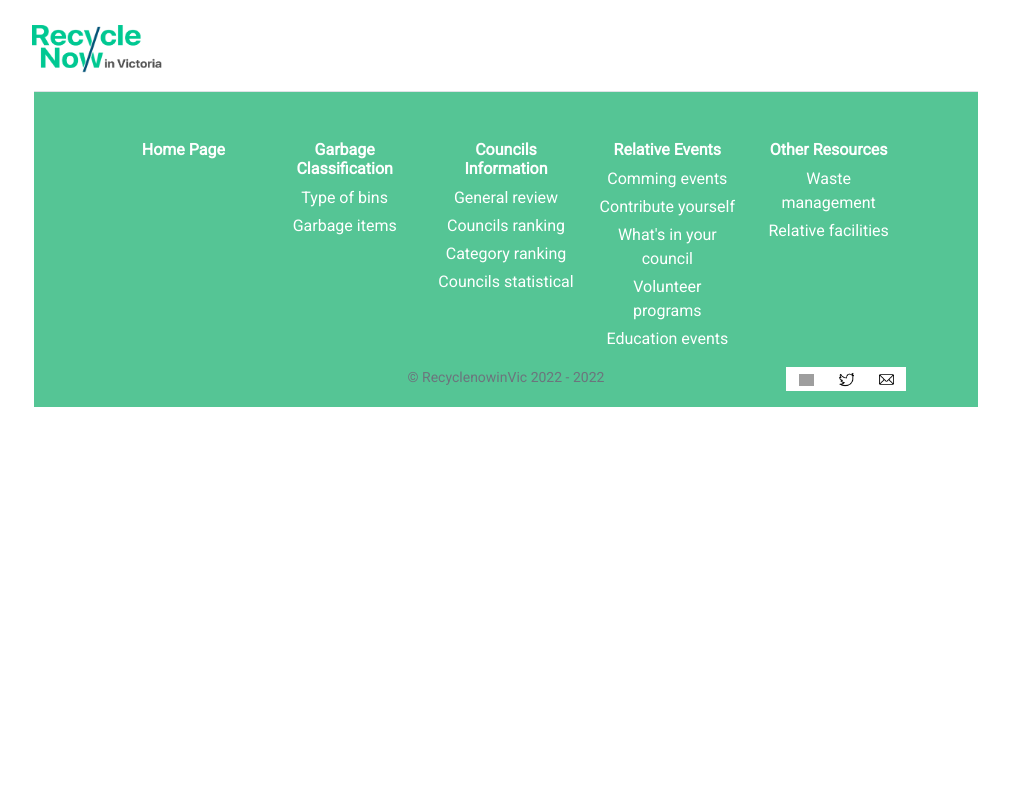
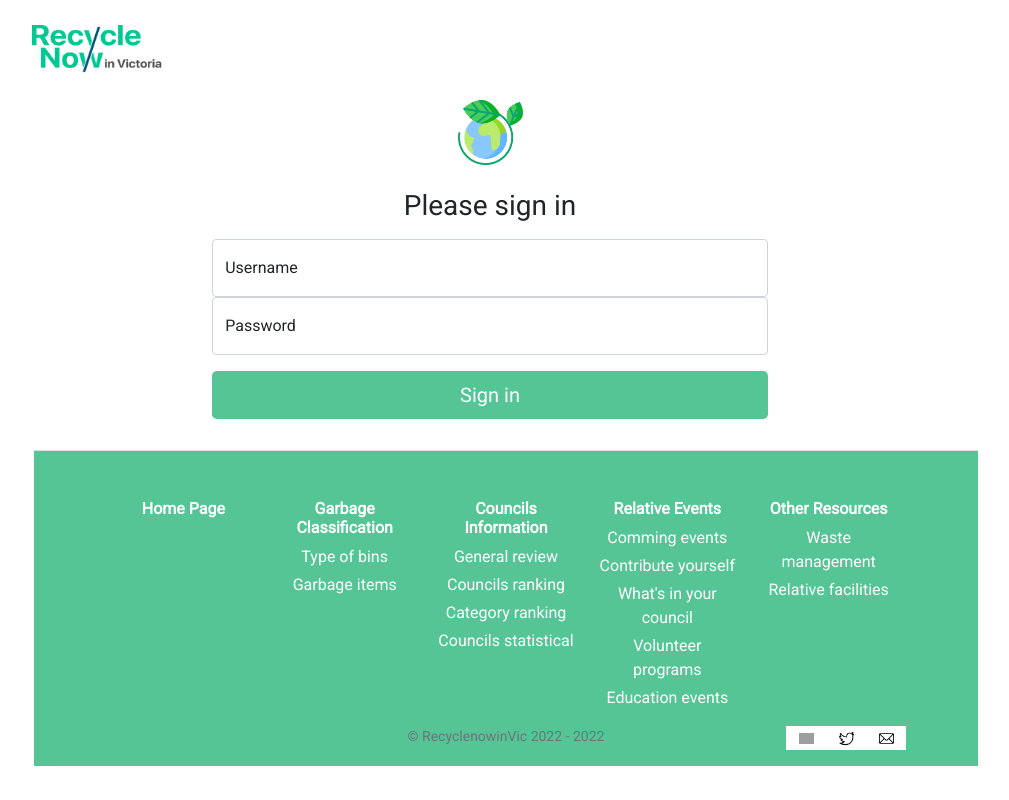
Before and after one commit to marcelo0410/RecyclingNowInVictoria, a React (Create React App) app: page /login in a window 1280 px wide. Shown: the whole page, without its empty margins (150-1159 px from the left). Built offline with nearby package versions, Linux system fonts and the light colour scheme; grey boxes are pictures that could not be loaded.

Commit message:
Website password

```diff
--- a/src/App.js
+++ b/src/App.js
@@ -5,10 +5,20 @@ import Header from './layout/header'
 import Banner from './layout/banner'
 import Homepage from './pages/homepage'
 import CouncilVis from './pages/CouncilVis/councilcanvas'
+import Login from './pages/login/Login';
 import './App.css';
 import {BrowserRouter as Router, Switch,Route, Redirect} from 'react-router-dom'
+import {useState} from 'react'
 
 function App() {
+
+  const [auth, setAuth] = useState(false)
+
+  function handleUserAuth(newValue){
+    setAuth(newValue)
+  }
+
+
   return (
     <Router>
       <div className="App container">
@@ -19,8 +29,16 @@ function App() {
             <Banner/>
             <Homepage/>
           </Route>
+          {/* <Route exact path="/" render={()=>{
+            localStorage.getItem('token')? <Redirect to="/home"/>:<Redirect to="/login"/>
+          }}>
+          </Route> */}
           <Route exact path="/">
-            <Redirect to="/home" />
+            <Redirect to="/login"/>
+          </Route>
+
+          <Route path="/login">
+            <Login/>
           </Route>
           <Route path="/sorting">
             <Nav/>
--- a/src/pages/CouncilVis/SingleCouncil/singlecouncilcanvas.js
+++ b/src/pages/CouncilVis/SingleCouncil/singlecouncilcanvas.js
@@ -12,7 +12,7 @@ export default class singlecouncilcanvas extends PureComponent {
 
   componentDidMount(){
     axios
-    .get(`https://recycling-vic-back-end.herokuapp.com/v1/api/council/searchCouncil/43`)
+    .get(`https://recycling-vic-back-end.herokuapp.com/v1/api/council/searchCouncil/5`)
     .then(res =>{
       const responseData = res.data;
       this.setState({
@@ -24,7 +24,7 @@ export default class singlecouncilcanvas extends PureComponent {
   }
 
   updateCouncilAndCategory = (evt) =>{
-    if(parseInt(evt.target.value) < 6){
+    if(parseInt(evt.target.value) < 5){
       this.setState({
         councilOption:this.state.councilOption,
         categoryOption:evt.target.value,
@@ -64,10 +64,11 @@ export default class singlecouncilcanvas extends PureComponent {
           <div style={{display:"flex", justifyContent:"space-evenly"}}>
             <select name="Council" id="council" onChange={this.updateCouncilAndCategory} value={this.state.councilOption}>
               <option value="" disabled>Council</option>
-              <option value="43" selected>Melbourne City Council</option>
-              <option value="52">Mornington Peninsula Shire Council</option>
-              <option value="73">Whittlesea City Council</option>
-              <option value="77">Yarra Ranges Shire Council</option>
+              <option value="5" selected>Bass Coast Shire Council</option>
+              <option value="7">Bayside City Council</option>
+              <option value="16">Corangamite Shire Council</option>
+              <option value="20">Frankston City Council</option>
+              <option value="79">Benalla Rural City Council</option>
             </select>
             <select name="Category" id="Category" onChange={this.updateCouncilAndCategory} value={this.state.categoryOption}>
               <option value="" disabled >Category</option>
--- /dev/null
+++ b/src/pages/login/Login.js
@@ -0,0 +1,49 @@
+import React,{useState} from 'react'
+import { useHistory } from 'react-router-dom'
+import icon from  "../../assets/images/icon.png"
+import './signin.css'
+
+
+export default function Login(props) {
+
+  const [loginUsername, setLoginUsername] = useState('')
+  const [loginPassword, setLoginPassword] = useState('')
+  const [errorMsg, setErrorMsg] = useState(null)
+  const history = useHistory()
+  const loginInfo = {
+    usernameAdmin: 'admin',
+    passwordAdmin: 'ta34'
+  }
+
+  const userValidate = (event) =>{
+    event.preventDefault()
+    if(loginUsername === loginInfo.usernameAdmin && loginPassword === loginInfo.passwordAdmin){
+      localStorage.setItem('token','123')
+      setErrorMsg(false)
+      history.push("/home")
+    } else{
+      setErrorMsg(true)
+    }
+  }
+
+  return (
+    <main class="form-signin">
+      <form onSubmit={userValidate}>
+        <div style={{justifyContent:"center", display:"flex"}}>
+          <img class="mb-4" src={icon} alt="" width="65" height="65"/>
+        </div>
+        <h1 class="h3 mb-3 fw-normal">Please sign in</h1>
+        <div class="form-floating">
+          <input type="username" class="form-control" id="floatingInput" placeholder="name@example.com" value={loginUsername} onChange={(e)=>{setLoginUsername(e.target.value)}}/>
+          <label htmlFor="floatingInput">Username</label>
+        </div>
+        <div class="form-floating">
+          <input type="new-password" class="form-control" id="floatingPassword" placeholder="Password" value={loginPassword} onChange={(e)=>{setLoginPassword(e.target.value)}}/>
+          <label htmlFor="floatingPassword">Password</label>
+        </div>
+        <button class="w-100 btn btn-lg mt-3" style={{backgroundColor:"#55C595", color:"white"}} type="submit" >Sign in</button>
+        {errorMsg && <div style={{color:"red"}}>Please enter correct user information!</div>}
+      </form>
+    </main>
+  )
+}
--- /dev/null
+++ b/src/pages/login/signin.css
@@ -0,0 +1,28 @@
+
+
+.form-signin {
+  width: 60%;
+  /* max-width: 300px; */
+  padding: 15px;
+  margin: auto;
+}
+
+.form-signin .checkbox {
+  font-weight: 400;
+}
+
+.form-signin .form-floating:focus-within {
+  z-index: 2;
+}
+
+.form-signin input[type="email"] {
+  margin-bottom: -1px;
+  border-bottom-right-radius: 0;
+  border-bottom-left-radius: 0;
+}
+
+.form-signin input[type="password"] {
+  margin-bottom: 10px;
+  border-top-left-radius: 0;
+  border-top-right-radius: 0;
+}
```
Also changed, not shown: src/assets/images/icon.png (added).
